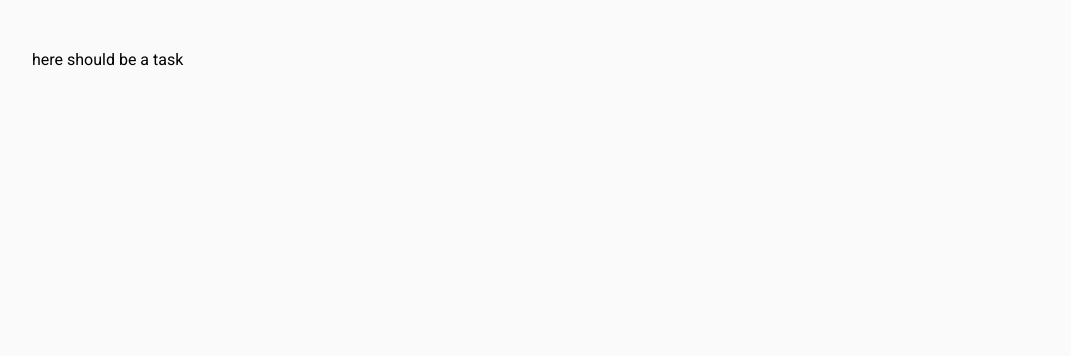
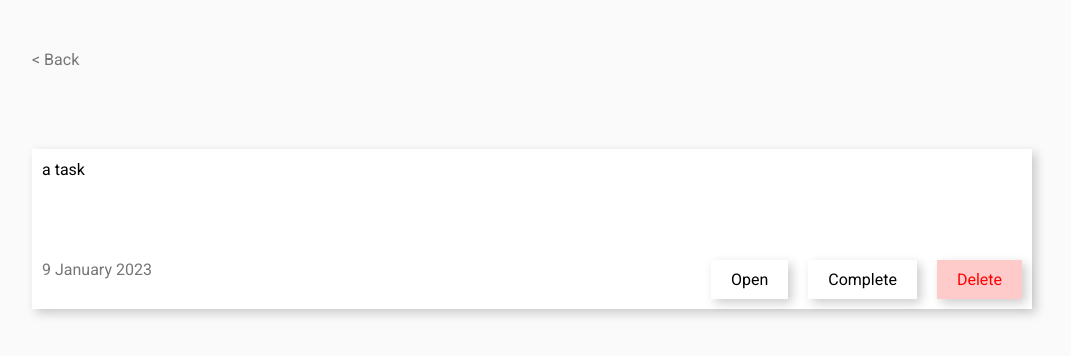
Before and after one commit to shittycodesource/vue-todo-list, a Vue app: page /task in a window 1280 px wide. Shown: the top 356 px of the page, without its empty margins (108-1179 px from the left). Built offline with nearby package versions, Linux system fonts and the light colour scheme.

Commit message:
added 404 page and almost made task page

```diff
--- a/src/assets/style.scss
+++ b/src/assets/style.scss
@@ -2,6 +2,7 @@ $baseBoxShadow: 4px 4px 10px 0px rgba(0, 0, 0, .2);
 $baseBoxShadowHover: 4px 4px 10px -4px rgba(0, 0, 0, .2);
 
 $mainBackground: #FAFAFA;
+$gray: #767676;
 
 $tabletBP: 990px;
 $mobileBP: 670px;
--- a/src/components/Tasks/Task.vue
+++ b/src/components/Tasks/Task.vue
@@ -3,10 +3,13 @@
         <div class="task__content">
             {{data.text}}
         </div>
-        <div class="task__actions">
-            <BaseButton>Open</BaseButton>
-            <BaseButton @click.native="completeThisTask">Complete</BaseButton>
-            <BaseButton class="btn--delete" @click.native="deleteThisTask">Delete</BaseButton>
+        <div class="task__footer">
+            <slot name="task-date"></slot>
+            <div class="task__actions">
+                <BaseButton>Open</BaseButton>
+                <BaseButton @click.native="completeThisTask">Complete</BaseButton>
+                <BaseButton class="btn--delete" @click.native="deleteThisTask">Delete</BaseButton>
+            </div>
         </div>
     </div>
 </template>
@@ -69,10 +72,19 @@
             -webkit-box-orient: vertical;
         }
 
+        &__footer,
         &__actions {
             display: flex;
             align-content: center;
             justify-content: space-between;
+        }
+
+        &__actions {
+            width: 100%;
+        }
+
+        &__date {
+            color: $gray;
         }
 
         &.completed {
@@ -85,6 +97,16 @@
             color: #464646;
         }
 
+        &--page-task {
+            width: 100%;
+            height: unset;
+
+            .task__actions {
+                width: unset;
+                gap: 20px;
+            }
+        }
+
         @media (max-width: $tabletBP) {
             width: calc(50% - 15px);
         }
--- a/src/components/Tasks/TasksList.vue
+++ b/src/components/Tasks/TasksList.vue
@@ -4,7 +4,9 @@
             <template  v-for="(task_data, index) in list" >
 
                  <template v-if="index == 0 || task_data.dayValue != list[index - 1].dayValue">
-                    <div class="tasks__separator" :key="index"><span>{{ task_data.dayValue }}</span></div>
+                    <div class="tasks__separator" :key="index">
+                        <span>{{ task_data.dayValue }}</span>
+                    </div>
                 </template>
 
                 <Task
--- /dev/null
+++ b/src/pages/NotFoundPage.vue
@@ -0,0 +1,33 @@
+<template>
+    <BaseContainer>
+        <div class="not-found">
+            <h2>This page is not found</h2>
+            <router-link to="/">Main Page</router-link>
+        </div>
+    </BaseContainer>
+</template>
+
+<script>
+    import BaseContainer from '@/components/app/BaseContainer.vue';
+
+    export default {
+        name: 'NotFoundPage',
+        components: {
+            BaseContainer
+        }
+    }
+</script>
+
+<style lang="scss">
+    .not-found {
+        display: flex;
+        justify-content: center;
+        align-items: center;
+        flex-direction: column;
+
+        width: 100%;
+        height: 100vh;
+
+        margin-top: -50px;
+    }
+</style>
--- a/src/pages/TaskPage.vue
+++ b/src/pages/TaskPage.vue
@@ -1,16 +1,58 @@
 <template>
 	<BaseContainer>
-		here should be a task
+		<div class="task-page">
+			<div class="task-page__header">
+				<router-link to="/">&lt; Back</router-link>
+			</div>
+			<div class="task-page__content">
+				<Task class="task--page-task" :data="theTask">
+					<template #task-date>
+						<div class="task__date">
+							{{ theTask.dayValue }}
+						</div>
+					</template>
+				</Task>
+			</div>
+		</div>
     </BaseContainer>
 </template>
 
 <script>
+	import { mapGetters } from 'vuex';
 	import BaseContainer from '@/components/app/BaseContainer.vue';
+	import Task from '@/components/Tasks/Task.vue';
 
 	export default {
 		name: 'TaskPage',
 		components: {
 	        BaseContainer,
-	    }
+			Task
+	    },
+		computed: {
+			...mapGetters([
+				'getTask'
+			]),
+			theTask() {
+				return this.getTask(0);
+			}
+		}
 	}
 </script>
+
+<style lang="scss">
+	.task-page {
+		&__header {
+			margin-bottom: 80px;
+
+			a {
+				color: $gray;
+				text-decoration: none;
+
+				&:hover {
+					text-decoration: underline;
+				}
+			}
+		}
+	}
+
+</style>
--- a/src/router/index.js
+++ b/src/router/index.js
@@ -3,6 +3,7 @@ import VueRouter from 'vue-router';
 
 import HomePage from '@/pages/HomePage';
 import TaskPage from '@/pages/TaskPage';
+import NotFoundPage from '@/pages/NotFoundPage';
 
 Vue.use(VueRouter);
 
@@ -16,6 +17,10 @@ const routes = [
 		name: 'task',
 		path: '/task',
 		component: TaskPage
+	},
+	{
+		path: '*',
+		component: NotFoundPage
 	}
 
 ];
--- a/src/vuex/index.js
+++ b/src/vuex/index.js
@@ -7,6 +7,13 @@ Vue.use(Vuex);
 export default new Vuex.Store({
     state: {
         tasks: [
+            {
+                text:"a task",
+                completed:false,
+                dayValue:"9 January 2023",
+                date:1673268394753,
+                id: 0
+            },
             {
                 text: 'first task',
                 completed: false,
@@ -114,6 +121,7 @@ export default new Vuex.Store({
             const arr = [...state.tasks];
             return arr.sort((x, y) => Number(x.completed) - Number(y.completed));
         },
-        getTasksSortType: (state) => state.sortTasksBy
+        getTasksSortType: (state) => state.sortTasksBy,
+        getTask: (state) => (id) => state.tasks.find(el => el.id == id),
     }
 });
```
